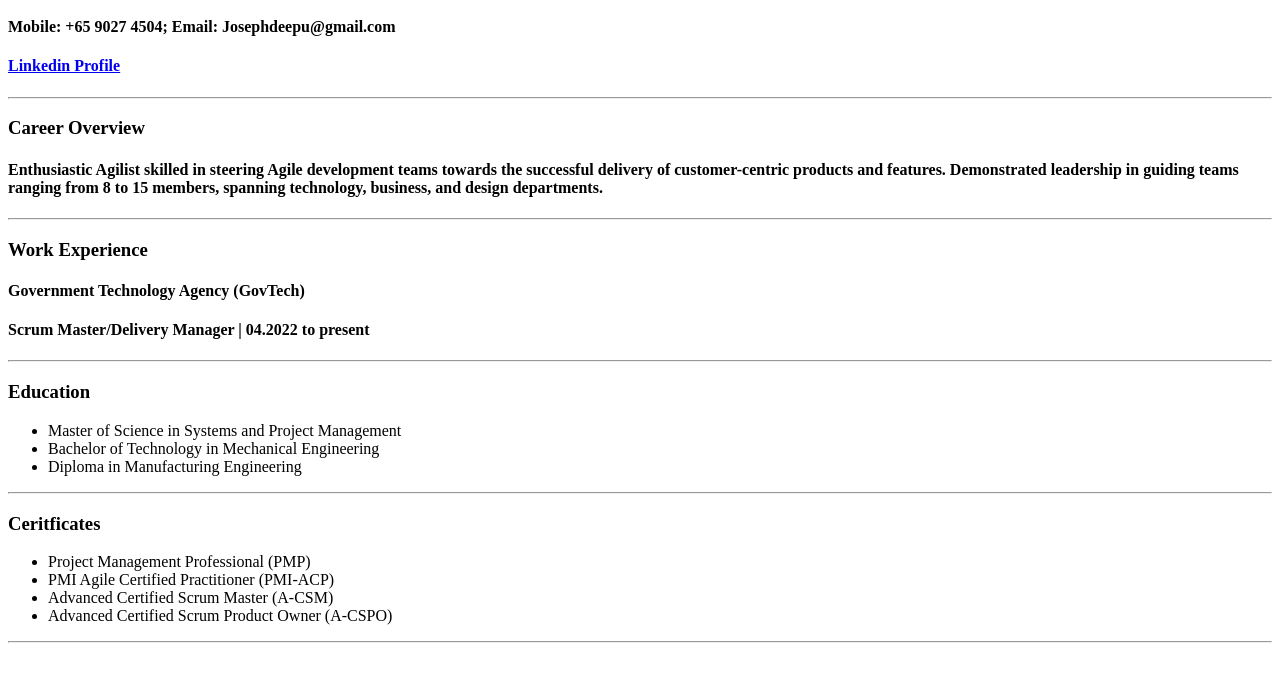
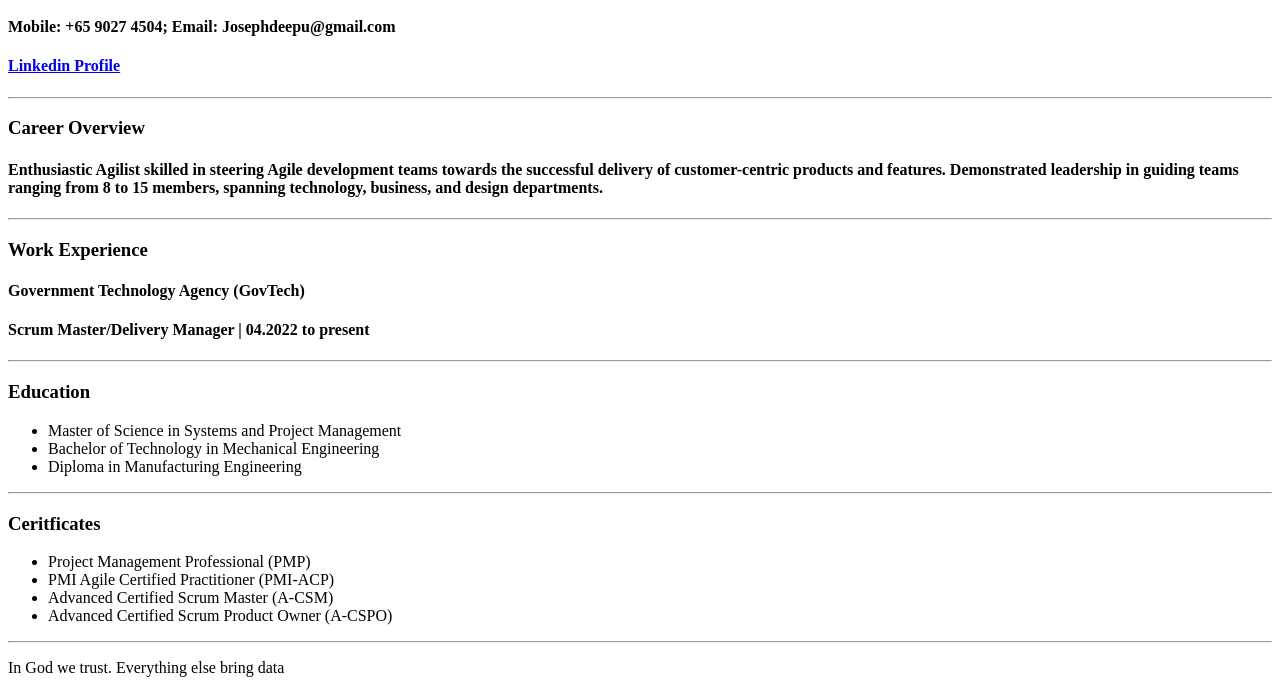
Before and after one commit to Josephdeepu1982/Resume, a plain HTML site: page index.html in a window 1280 px wide. Shown: the part 295-988 px from the top of the page. Before the commit the page ends 946 px from the top, so only its background shows below. Drawn offline with Linux system fonts and the light colour scheme.

Commit message:
Update index.html
Added footer

```diff
--- a/index.html
+++ b/index.html
@@ -39,6 +39,8 @@
         </ul>
     <hr>
 
-
+        <footer>
+        <p>In God we trust. Everything else bring data</p>
+        </footer>
 
 </html>
```
